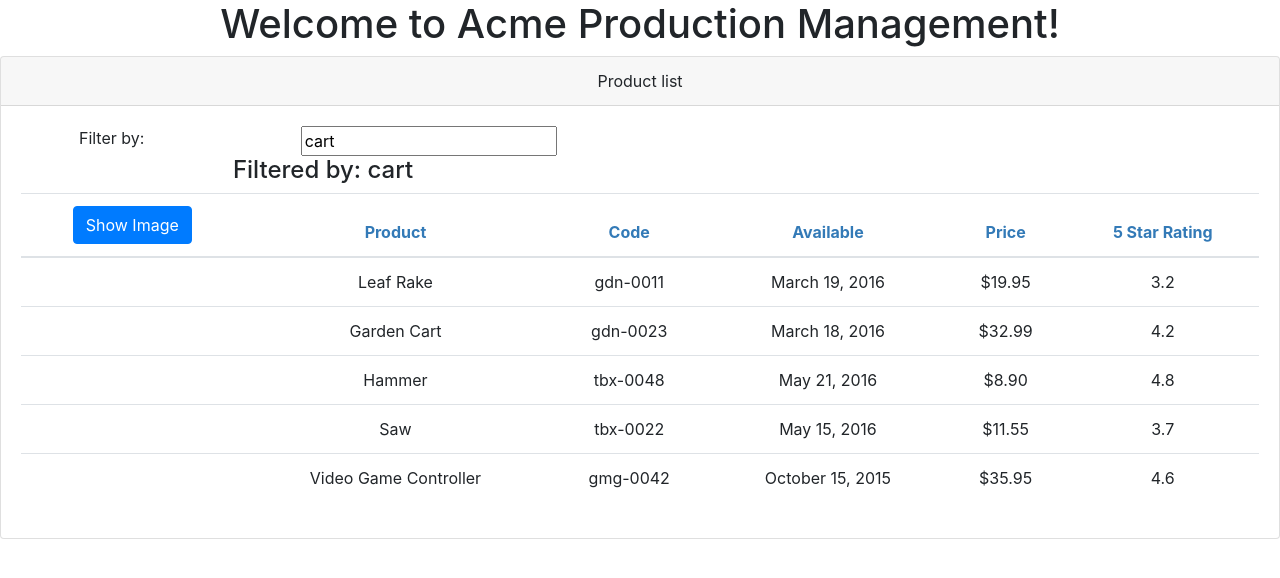
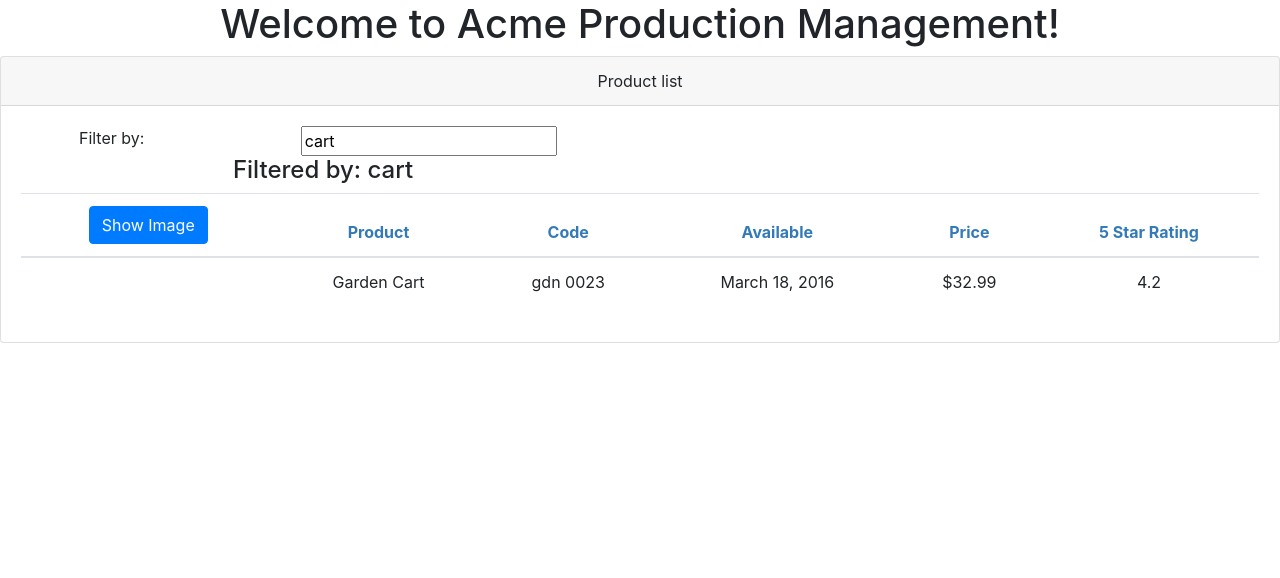
Before and after one commit to onyxolu/AngularPractice, an Angular app: page / in a window 1280 px wide. Shown: the top 578 px of the page. Built offline with nearby package versions, Linux system fonts and the light colour scheme.

Commit message:
added the filter

```diff
--- a/src/app/app.module.ts
+++ b/src/app/app.module.ts
@@ -5,12 +5,14 @@ import {FormsModule} from '@angular/forms';
 import { AppRoutingModule } from './app-routing.module';
 import { AppComponent } from './app.component';
 import { ProductListComponent } from './products/product-list.component';
+import { ConvertToSpacesPipe } from './shared/convert-to-spaces.pipe';
 
 
 @NgModule({
   declarations: [
     AppComponent,
-    ProductListComponent
+    ProductListComponent,
+    ConvertToSpacesPipe
   ],
   imports: [
     BrowserModule,
--- a/src/app/products/product-list.component.html
+++ b/src/app/products/product-list.component.html
@@ -31,10 +31,10 @@
                     </tr>
                 </thead>
                 <tbody>
-                    <tr *ngFor='let product of products'>
+                    <tr *ngFor='let product of filteredProducts'>
                         <td><img *ngIf = 'showImage' src={{product.imageUrl}} title={{product.productName}} style.width.px={{imageWidth}} style.margin.px={{imageMargin}}></td>
                         <td>{{product.productName}}</td>
-                        <td>{{product.productCode | lowercase }}</td>
+                        <td>{{product.productCode | lowercase | convertToSpaces: '-'}}</td>
                         <td>{{product.releaseDate}}</td>
                         <td>{{product.price | currency: 'USD': 'symbol' : '1.2-2'}}</td>
                         <td>{{product.starRating}}</td>
--- a/src/app/products/product-list.component.ts
+++ b/src/app/products/product-list.component.ts
@@ -12,7 +12,17 @@ export class ProductListComponent implements OnInit{
     imageWidth: number = 50;
     imageMargin: number = 2;
     showImage: boolean = false;
-    listFilter: string = 'cart';
+
+    _listFilter: string;
+    get listFilter(): string {
+        return this._listFilter;
+    }
+    set listFilter(value:string) {
+        this._listFilter = value;
+        this.filteredProducts = this.listFilter? this.performFilter(this.listFilter) : this.products;
+    }
+
+    filteredProducts: IProduct[];
     products: IProduct[] = [
         {
             "productId": 1,
@@ -66,6 +76,17 @@ export class ProductListComponent implements OnInit{
           }
     ]
 
+    constructor() {
+        this.filteredProducts = this.products;
+        this.listFilter = 'cart';
+    }
+
+    performFilter(filterBy: string): IProduct[] {
+        filterBy = filterBy.toLocaleLowerCase();
+        return this.products.filter((product: IProduct) =>
+            product.productName.toLocaleLowerCase().indexOf(filterBy) !== -1);
+    }
+
     toggleImage(): void {
         this.showImage = !this.showImage;
     }
```
